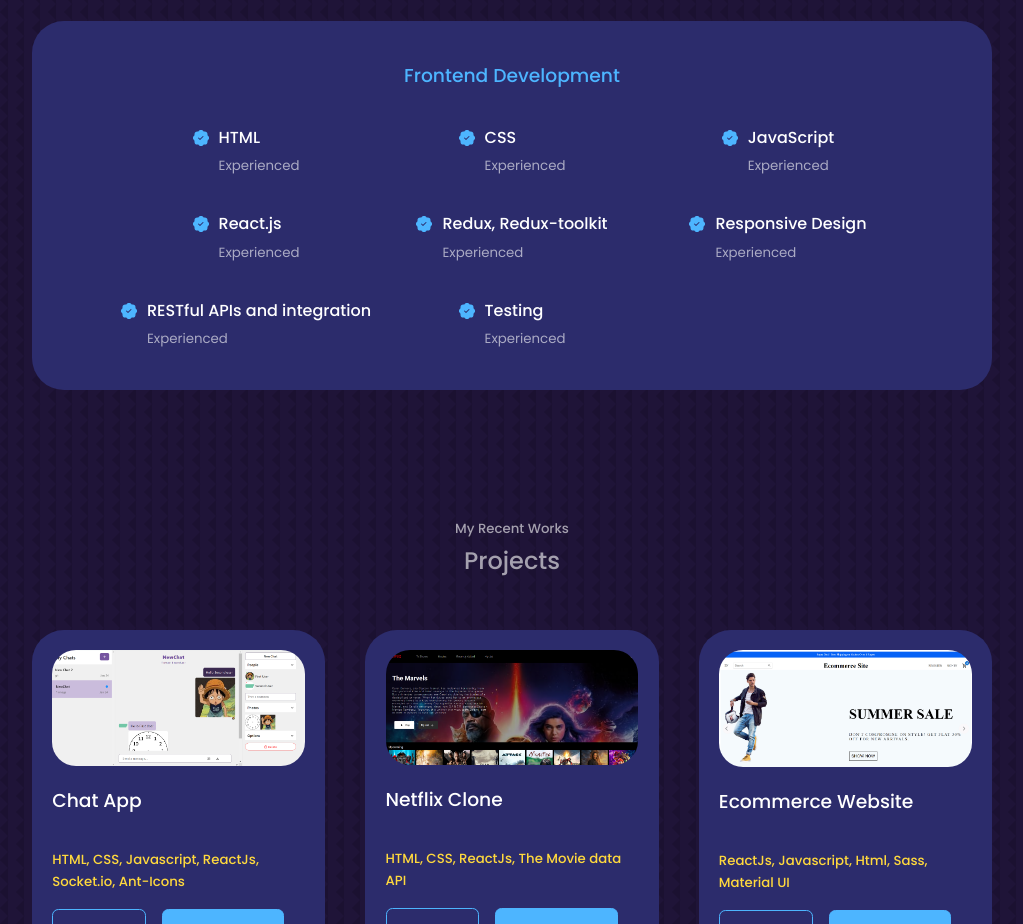
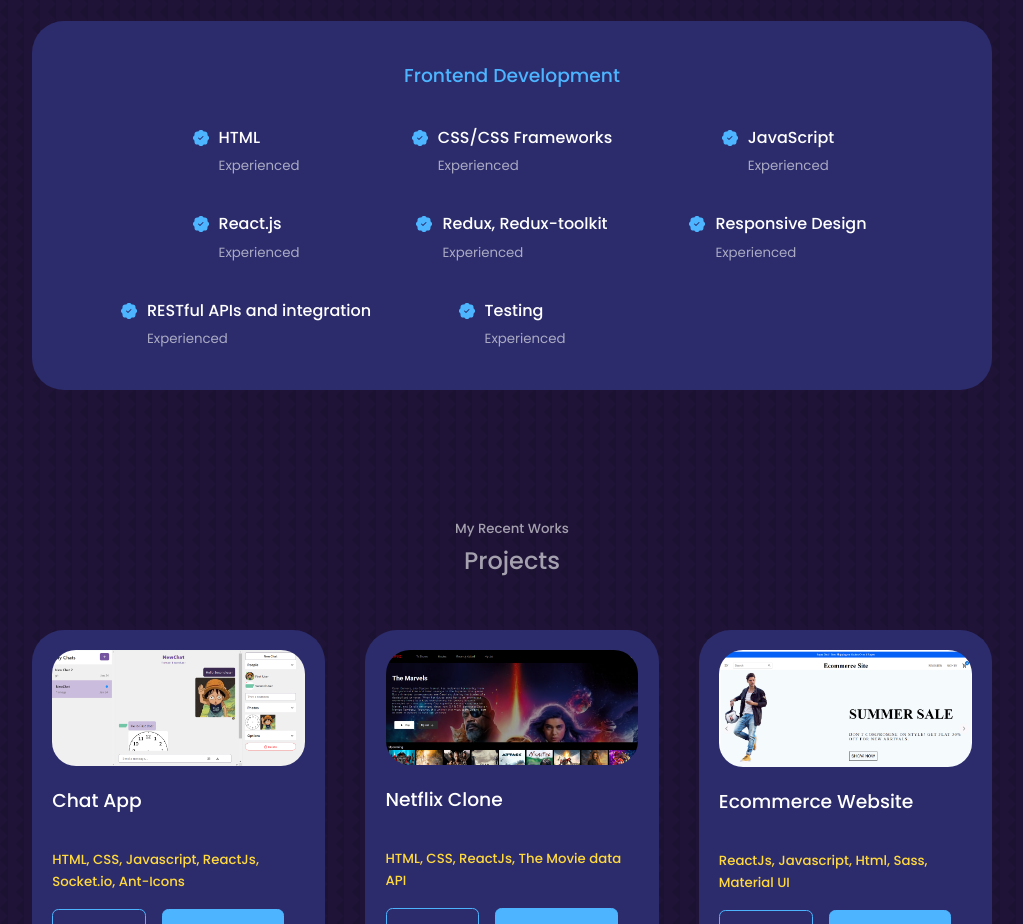
Before and after one commit to Vishalsingh061/My-PortFolio, a React (Create React App) app: page / in a window 1280 px wide. Shown: the part 1900-2824 px from the top of the page, without its empty margins (128-1151 px from the left). Built offline with nearby package versions, Linux system fonts and the light colour scheme.

Commit message:
Updated Portfolio

```diff
--- a/src/components/experience/skills.js
+++ b/src/components/experience/skills.js
@@ -6,7 +6,7 @@ export const frontend_skills = [
   },
   {
     id: 2,
-    skillName: "CSS",
+    skillName: "CSS/CSS Frameworks",
     level: "Experienced",
   },
   {
```
